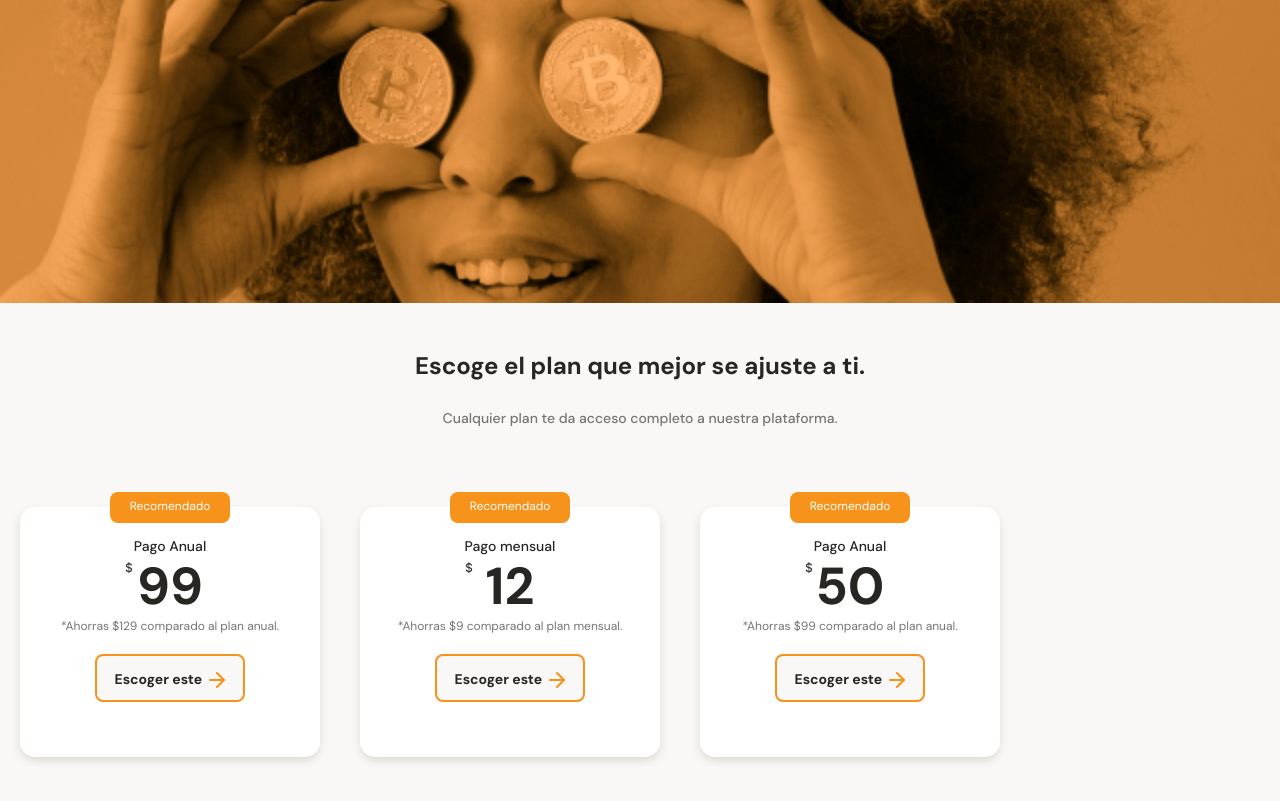
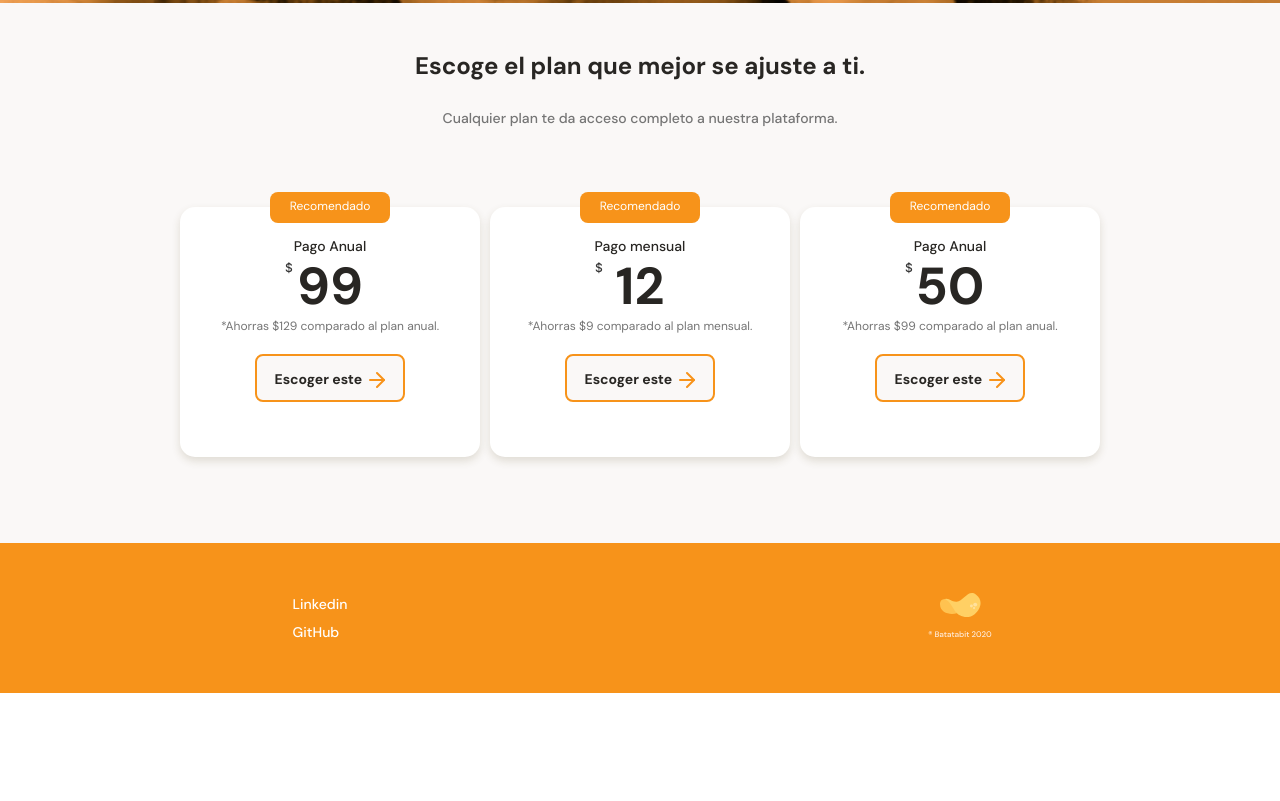
Before and after one commit to ramiro-cornejo/BataBit, a plain HTML site: page index.html in a window 1280 px wide. Shown: the part 1966-2767 px from the top of the page. After the commit the page ends 2659 px from the top, so only its background shows below. Drawn offline with Linux system fonts and the light colour scheme.

Commit message:
Proyecto terminado

```diff
--- /dev/null
+++ b/css/tablet.css
@@ -0,0 +1,11 @@
+
+.product-cards--container {
+    display: flex;
+    flex-wrap: wrap;
+    width: 930px;
+    margin: 0 auto;
+}
+
+.plans-container--slider {
+    justify-content: center;
+}
--- a/index.html
+++ b/index.html
@@ -7,6 +7,7 @@
     <meta name="viewport" content="width=device-width, initial-scale=1.0">
     <title>BataBit</title>
     <link rel="stylesheet" href="./styles.css">
+    <link rel="stylesheet" href="./css/tablet.css" media="(min-width: 930px)">
     <link rel="preconnect" href="https://fonts.googleapis.com">
     <link rel="preconnect" href="https://fonts.gstatic.com" crossorigin>
     <link
@@ -120,7 +121,17 @@
             </section>
         </section>
     </main>
-    <footer></footer>
+    <footer>
+        <section class="left">
+            <ul>
+                <li><a href="https://www.linkedin.com/in/ramiro-sebasti%C3%A1n-cornejo/">Linkedin</a></li>
+                <li><a href="https://github.com/ramiro-cornejo/BataBit">GitHub</a></li>
+            </ul>
+        </section>
+        <section class="right">
+            <img src="./assets/img/logo-footer.svg" alt="Logo BatataBit" />
+        </section>
+    </footer>
 </body>
 
 </html>
--- a/styles.css
+++ b/styles.css
@@ -395,10 +395,10 @@ header img {
     position: relative;
     scroll-snap-align: center;
     width: 70%;
-    min-width: 230px;
+    min-width: 190px;
     max-width: 300px;
     height: 250px;
-    margin: 50px 20px 0;
+    margin: 50px 5px 0;
     padding: 0 15px;
     background-color: var(--just-white);
     border-radius: 15px;
@@ -482,3 +482,33 @@ header img {
     background-image: url('./assets/icons/orange-right-arrow.svg');
     vertical-align: text-bottom;
 }
+
+footer {
+    display: flex;
+    width: 100%;
+    height: 150px;
+    background-color: var(--bitcoin-orange);
+}
+
+footer section {
+    display: flex;
+    width: 50%;
+    justify-content: center;
+    align-items: center;
+}
+
+footer .left ul {
+    font-size: 1.4rem;
+    font-weight: 500;
+    line-height: 1.8rem;
+    list-style: none;
+}
+
+.left li {
+    margin: 10px 0;
+}
+
+.left a {
+    text-decoration: none;
+    color: var(--just-white);
+}
```
